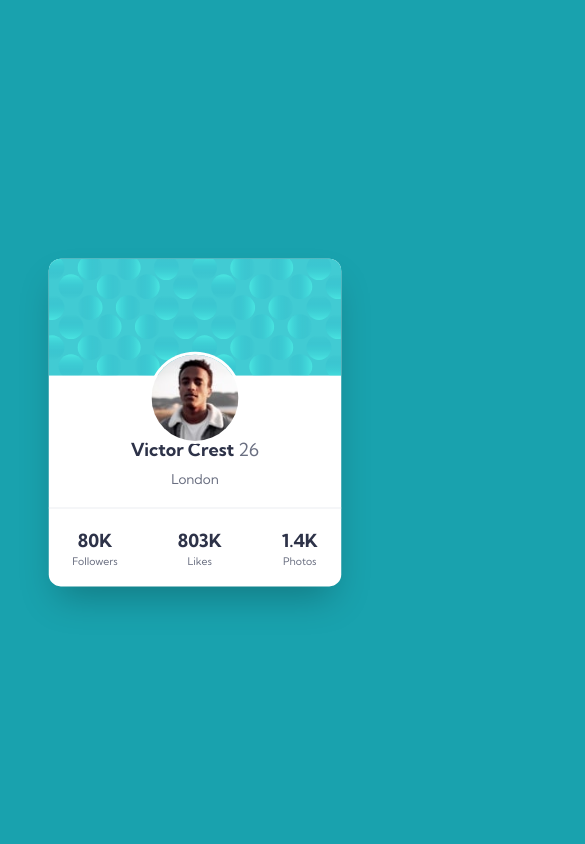
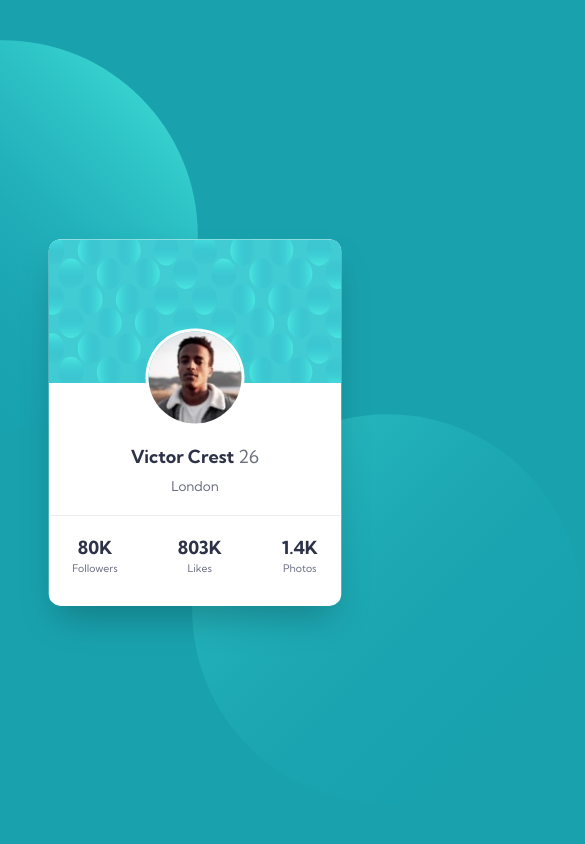
Before and after one commit to prakharseth/profile-card-component-main, a website: page index.html in a window 390 px wide. Shown: the top 844 px of the page, 585 px wide, since content can reach past the window. Drawn offline with nearby package versions, Linux system fonts and the light colour scheme.

Commit message:
mobile-view-fix

```diff
--- a/index.html
+++ b/index.html
@@ -21,19 +21,20 @@
     </style>
 </head>
 
-<body class="overflow-hidden bg-[#19a2ae] flex justify-center items-center h-screen">
+<body class="overflow-hidden bg-[#19a2ae] flex justify-center items-center w-screen h-screen relative">
 
 
     <!-- Background Images -->
-    <div class="-z-10">
-        <img class=" top-[-30rem] left-[-16rem] scale-[.9] absolute " src="images/bg-pattern-top.svg" alt="top-gradient">
-        <img class=" bottom-[-37rem] right-[-15rem] scale-[.9] absolute" src="images/bg-pattern-bottom.svg" alt="top-gradient">
-    </div>
+
+    <img class=" sm:top-[-30rem] sm:left-[-16rem] sm:scale-[.9]  top-10 right-48 absolute " src="images/bg-pattern-top.svg" alt="top-gradient">
+    <img class=" sm:bottom-[-37rem] sm:right-[-14rem] sm:scale-[.9] bottom-10 left-48  absolute" src="images/bg-pattern-bottom.svg" alt="top-gradient">
 
     <!-- Card -->
     <div class=" bg-white rounded-2xl shadow-2xl scale-75 flex flex-col justify-center items-center overflow-hidden">
-        <img class="w-[29rem] -top-[18rem] " src="images/bg-pattern-card.svg" alt="">
-        <img class="rounded-full w-[7.2rem] top-[8rem] absolute ring-white ring-4 " src="images/image-victor.jpg" alt="">
+
+        <img class="w-[29rem] h-[12rem] -top-[18rem] " src="images/bg-pattern-card.svg" alt="">
+        <img class="rounded-full w-[7.7rem] top-[7.7rem] absolute ring-white ring-4 " src="images/image-victor.jpg" alt="">
+
 
         <!-- Profile name -->
         <div class="flex flex-col items-center bottom-4 pt-[5rem] gap-2 pb-6">
@@ -42,8 +43,8 @@
         </div>
 
         <!-- Data -->
-        <hr class="w-[29rem] pb-2">
-        <div class="flex text-center gap-[5rem] p-4 pb-6">
+        <hr class="w-[29rem] pb-2 ">
+        <div class="flex text-center gap-[5rem] p-4 pb-10">
             <div class="flex flex-col">
                 <div>80K</div>
                 <div class="font-normal text-[#6a6f81] text-sm">Followers</div>
```
